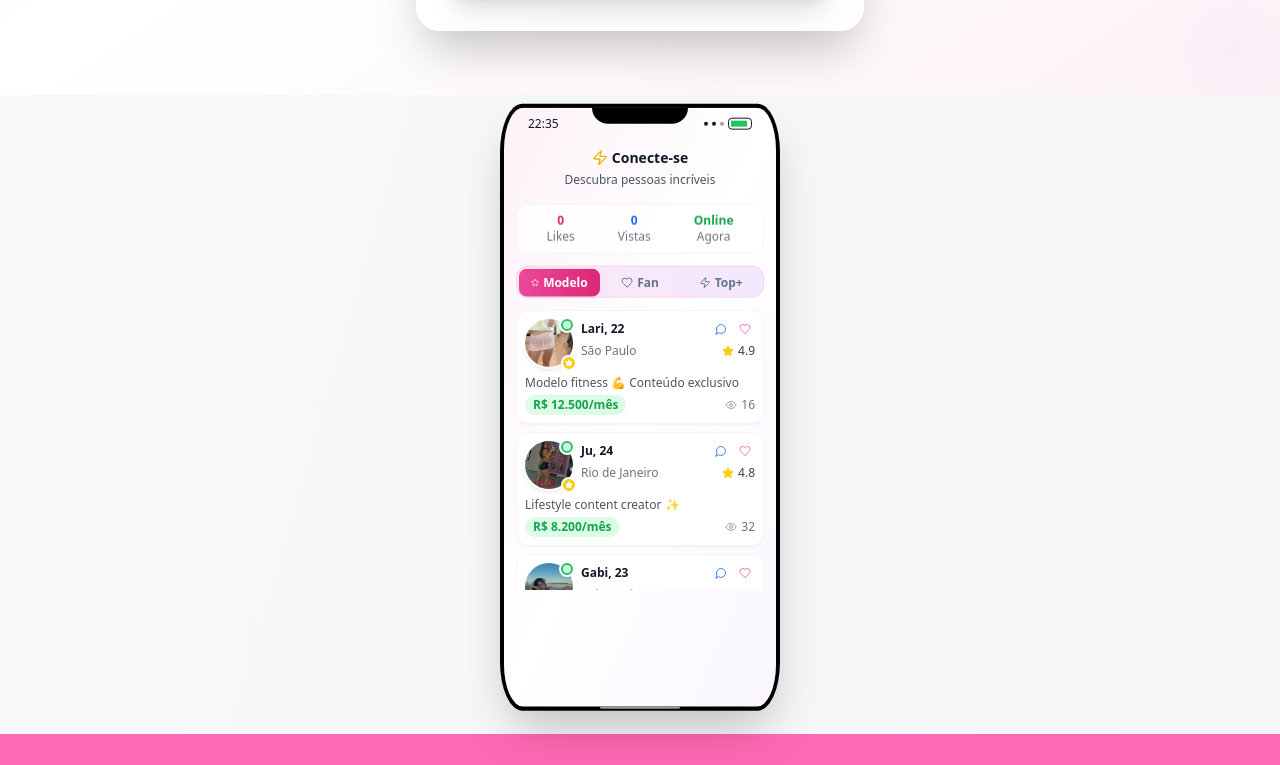
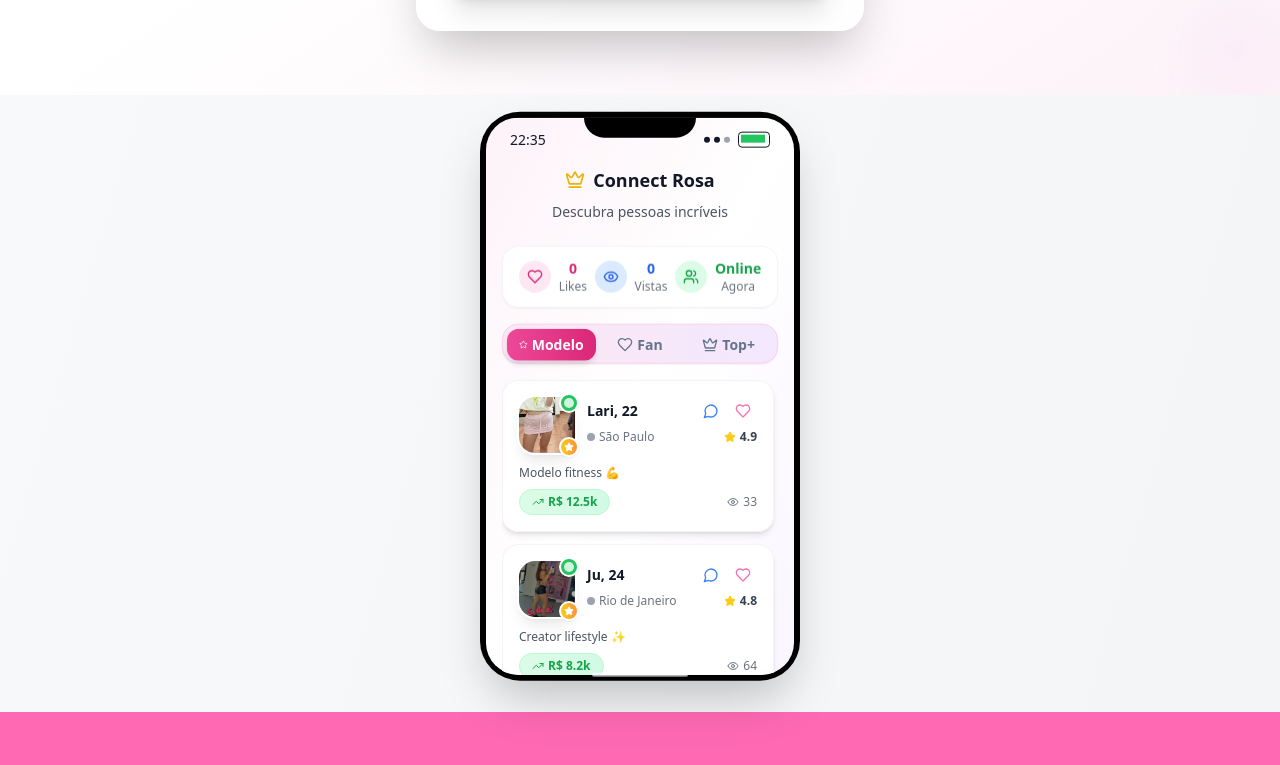
Before and after one commit to akjota2/rosa-mobile-design-flow-85, a React (Vite) app: page / in a window 1280 px wide. Shown: the part 1884-2649 px from the top of the page. Built offline with nearby package versions, Linux system fonts and the light colour scheme.

Commit message:
Refactor: Improve mobile mockup design
Improve the mobile mockup's size and content layout, including professional design and icons.

```diff
--- a/src/components/IPhoneMockup.tsx
+++ b/src/components/IPhoneMockup.tsx
@@ -1,6 +1,6 @@
 
 import { useState, useEffect } from 'react';
-import { Heart, MessageCircle, Star, Zap, Eye, Gift } from 'lucide-react';
+import { Heart, MessageCircle, Star, Zap, Eye, Gift, Users, Crown, TrendingUp } from 'lucide-react';
 import { Tabs, TabsList, TabsTrigger, TabsContent } from '@/components/ui/tabs';
 
 export const IPhoneMockup = () => {
@@ -24,10 +24,10 @@ export const IPhoneMockup = () => {
       size: 36,
       image: '/lovable-uploads/5d3b86d2-dbd3-42d6-bad3-5fd9529b0a78.png',
       isOnline: true,
-      earnings: 'R$ 12.500/mês',
+      earnings: 'R$ 12.5k',
       rating: 4.9,
       location: 'São Paulo',
-      bio: 'Modelo fitness 💪 Conteúdo exclusivo'
+      bio: 'Modelo fitness 💪'
     },
     {
       name: 'Ju',
@@ -35,10 +35,10 @@ export const IPhoneMockup = () => {
       size: 37,
       image: '/lovable-uploads/95f639f1-5e1b-460e-872e-133690efaad5.png',
       isOnline: true,
-      earnings: 'R$ 8.200/mês',
+      earnings: 'R$ 8.2k',
       rating: 4.8,
       location: 'Rio de Janeiro',
-      bio: 'Lifestyle content creator ✨'
+      bio: 'Creator lifestyle ✨'
     },
     {
       name: 'Gabi',
@@ -46,10 +46,10 @@ export const IPhoneMockup = () => {
       size: 35,
       image: '/lovable-uploads/a17b990f-dd9d-413b-bb48-03cd407fc798.png',
       isOnline: true,
-      earnings: 'R$ 15.800/mês',
+      earnings: 'R$ 15.8k',
       rating: 5.0,
       location: 'Belo Horizonte',
-      bio: 'Fashion model 👗 Premium content'
+      bio: 'Fashion model 👗'
     },
     {
       name: 'Carol',
@@ -57,10 +57,10 @@ export const IPhoneMockup = () => {
       size: 38,
       image: '/lovable-uploads/9d336adb-200c-496a-9ec4-4204bd1d2717.png',
       isOnline: false,
-      earnings: 'R$ 9.600/mês',
+      earnings: 'R$ 9.6k',
       rating: 4.7,
       location: 'Porto Alegre',
-      bio: 'Artista digital 🎨 Conteúdo criativo'
+      bio: 'Artista digital 🎨'
     }
   ];
 
@@ -74,7 +74,7 @@ export const IPhoneMockup = () => {
       earnings: 'Premium',
       rating: 4.2,
       location: 'São Paulo',
-      bio: 'Empresário 💼 Busco conexões reais'
+      bio: 'Empresário 💼'
     },
     {
       name: 'Pedro',
@@ -85,7 +85,7 @@ export const IPhoneMockup = () => {
       earnings: 'VIP',
       rating: 4.5,
       location: 'Rio de Janeiro',
-      bio: 'Advogado ⚖️ Respeitoso sempre'
+      bio: 'Advogado ⚖️'
     },
     {
       name: 'Lucas',
@@ -96,7 +96,7 @@ export const IPhoneMockup = () => {
       earnings: 'Premium',
       rating: 4.8,
       location: 'Brasília',
-      bio: 'Médico 👨‍⚕️ Valorizo qualidade'
+      bio: 'Médico 👨‍⚕️'
     },
     {
       name: 'Rafael',
@@ -107,29 +107,7 @@ export const IPhoneMockup = () => {
       earnings: 'Gold',
       rating: 4.3,
       location: 'Curitiba',
-      bio: 'Engenheiro 🔧 Discreto e educado'
-    },
-    {
-      name: 'Diego',
-      age: 31,
-      size: 41,
-      image: 'https://images.unsplash.com/photo-1506794778202-cad84cf45f1d?w=400&h=400&fit=crop&crop=face',
-      isOnline: false,
-      earnings: 'Premium',
-      rating: 4.6,
-      location: 'Salvador',
-      bio: 'Arquiteto 🏗️ Aprecio arte e beleza'
-    },
-    {
-      name: 'Thiago',
-      age: 35,
-      size: 42,
-      image: 'https://images.unsplash.com/photo-1463453091185-61582044d556?w=400&h=400&fit=crop&crop=face',
-      isOnline: true,
-      earnings: 'VIP',
-      rating: 4.7,
-      location: 'Fortaleza',
-      bio: 'CEO 👔 Generoso com quem merece'
+      bio: 'Engenheiro 🔧'
     }
   ];
 
@@ -140,10 +118,10 @@ export const IPhoneMockup = () => {
       size: 37,
       image: '/lovable-uploads/9d336adb-200c-496a-9ec4-4204bd1d2717.png',
       isOnline: true,
-      earnings: 'R$ 25.000/mês',
+      earnings: 'R$ 25k',
       rating: 5.0,
       location: 'São Paulo',
-      bio: '⭐ Top Creator - Conteúdo exclusivo'
+      bio: '⭐ Top Creator'
     },
     {
       name: 'Maria',
@@ -151,10 +129,10 @@ export const IPhoneMockup = () => {
       size: 36,
       image: 'https://images.unsplash.com/photo-1438761681033-6461ffad8d80?w=400&h=400&fit=crop&crop=face',
       isOnline: true,
-      earnings: 'R$ 18.500/mês',
+      earnings: 'R$ 18.5k',
       rating: 4.9,
       location: 'Rio de Janeiro',
-      bio: '🏆 Influencer digital premium'
+      bio: '🏆 Influencer premium'
     },
     {
       name: 'Sofia',
@@ -162,32 +140,10 @@ export const IPhoneMockup = () => {
       size: 35,
       image: 'https://images.unsplash.com/photo-1494790108755-2616b612b786?w=400&h=400&fit=crop&crop=face',
       isOnline: true,
-      earnings: 'R$ 22.300/mês',
+      earnings: 'R$ 22.3k',
       rating: 4.8,
       location: 'Miami',
-      bio: '🌟 International model'
-    },
-    {
-      name: 'Bianca',
-      age: 28,
-      size: 38,
-      image: 'https://images.unsplash.com/photo-1517841905240-472988babdf9?w=400&h=400&fit=crop&crop=face',
-      isOnline: false,
-      earnings: 'R$ 19.800/mês',
-      rating: 4.7,
-      location: 'Barcelona',
-      bio: '💎 Elite content creator'
-    },
-    {
-      name: 'Fernanda',
-      age: 26,
-      size: 36,
-      image: 'https://images.unsplash.com/photo-1534528741775-53994a69daeb?w=400&h=400&fit=crop&crop=face',
-      isOnline: true,
-      earnings: 'R$ 28.700/mês',
-      rating: 5.0,
-      location: 'Dubai',
-      bio: '👑 Luxury lifestyle model'
+      bio: '🌟 International'
     }
   ];
 
@@ -234,84 +190,99 @@ export const IPhoneMockup = () => {
   };
 
   return (
-    <div className="flex justify-center items-center py-4 px-2">
-      <div className="relative w-full max-w-[280px] animate-bounce-gentle">
+    <div className="flex justify-center items-center py-6 px-4">
+      <div className="relative w-full max-w-[320px] animate-bounce-gentle">
         {/* iPhone Frame */}
-        <div className="w-full aspect-[9/19.5] bg-black rounded-[8%] p-1 shadow-2xl">
-          <div className="w-full h-full bg-white rounded-[7%] overflow-hidden relative">
+        <div className="w-full aspect-[9/16] bg-black rounded-[2.5rem] p-1.5 shadow-2xl">
+          <div className="w-full h-full bg-white rounded-[2rem] overflow-hidden relative">
             {/* iPhone Notch */}
-            <div className="absolute top-0 left-1/2 transform -translate-x-1/2 w-24 h-4 bg-black rounded-b-2xl z-10"></div>
+            <div className="absolute top-0 left-1/2 transform -translate-x-1/2 w-28 h-5 bg-black rounded-b-3xl z-10"></div>
 
             {/* Status Bar */}
-            <div className="absolute top-1 left-0 right-0 flex justify-between items-center px-6 pt-1 text-xs font-medium text-gray-900 z-10">
+            <div className="absolute top-2 left-0 right-0 flex justify-between items-center px-6 pt-1 text-sm font-medium text-gray-900 z-10">
               <span>{formatTime(currentTime)}</span>
-              <div className="flex items-center space-x-1">
+              <div className="flex items-center space-x-2">
                 <div className="flex space-x-1">
-                  <div className="w-1 h-1 bg-gray-900 rounded-full"></div>
-                  <div className="w-1 h-1 bg-gray-900 rounded-full"></div>
-                  <div className="w-1 h-1 bg-gray-400 rounded-full"></div>
+                  <div className="w-1.5 h-1.5 bg-gray-900 rounded-full"></div>
+                  <div className="w-1.5 h-1.5 bg-gray-900 rounded-full"></div>
+                  <div className="w-1.5 h-1.5 bg-gray-400 rounded-full"></div>
                 </div>
-                <div className="w-6 h-3 border border-gray-900 rounded-sm">
-                  <div className="w-4 h-1.5 bg-green-500 rounded-xs m-0.5"></div>
+                <div className="w-8 h-4 border border-gray-900 rounded-sm">
+                  <div className="w-6 h-2 bg-green-500 rounded-xs m-0.5"></div>
                 </div>
               </div>
             </div>
 
             {/* Screen Content */}
-            <div className="h-full bg-gradient-to-br from-pink-50 via-white to-purple-50 pt-8 px-3">
+            <div className="h-full bg-gradient-to-br from-pink-50 via-white to-purple-50 pt-10 px-4">
               {/* Header */}
-              <div className="text-center mb-4 pt-2">
-                <h2 className="text-sm font-bold text-gray-900 mb-1 flex items-center justify-center">
-                  <Zap className="w-4 h-4 text-yellow-500 mr-1" />
-                  Conecte-se
+              <div className="text-center mb-6 pt-2">
+                <h2 className="text-lg font-bold text-gray-900 mb-2 flex items-center justify-center">
+                  <Crown className="w-5 h-5 text-yellow-500 mr-2" />
+                  Connect Rosa
                 </h2>
-                <p className="text-xs text-gray-600">Descubra pessoas incríveis</p>
+                <p className="text-sm text-gray-600">Descubra pessoas incríveis</p>
               </div>
 
               {/* Stats Bar */}
-              <div className="flex justify-around mb-3 bg-white/80 backdrop-blur-sm rounded-xl p-2 border border-gray-100">
-                <div className="text-center">
-                  <div className="text-xs font-bold text-pink-600">{likedProfiles.size}</div>
-                  <div className="text-xs text-gray-500">Likes</div>
+              <div className="flex justify-around mb-4 bg-white/90 backdrop-blur-sm rounded-2xl p-3 border border-gray-100 shadow-sm">
+                <div className="text-center flex items-center space-x-2">
+                  <div className="w-8 h-8 bg-pink-100 rounded-full flex items-center justify-center">
+                    <Heart className="w-4 h-4 text-pink-600" />
+                  </div>
+                  <div>
+                    <div className="text-sm font-bold text-pink-600">{likedProfiles.size}</div>
+                    <div className="text-xs text-gray-500">Likes</div>
+                  </div>
                 </div>
-                <div className="text-center">
-                  <div className="text-xs font-bold text-blue-600">{viewedProfiles.size}</div>
-                  <div className="text-xs text-gray-500">Vistas</div>
+                <div className="text-center flex items-center space-x-2">
+                  <div className="w-8 h-8 bg-blue-100 rounded-full flex items-center justify-center">
+                    <Eye className="w-4 h-4 text-blue-600" />
+                  </div>
+                  <div>
+                    <div className="text-sm font-bold text-blue-600">{viewedProfiles.size}</div>
+                    <div className="text-xs text-gray-500">Vistas</div>
+                  </div>
                 </div>
-                <div className="text-center">
-                  <div className="text-xs font-bold text-green-600">Online</div>
-                  <div className="text-xs text-gray-500">Agora</div>
+                <div className="text-center flex items-center space-x-2">
+                  <div className="w-8 h-8 bg-green-100 rounded-full flex items-center justify-center">
+                    <Users className="w-4 h-4 text-green-600" />
+                  </div>
+                  <div>
+                    <div className="text-sm font-bold text-green-600">Online</div>
+                    <div className="text-xs text-gray-500">Agora</div>
+                  </div>
                 </div>
               </div>
 
               {/* Tabs */}
               <Tabs value={selectedTab} onValueChange={setSelectedTab} className="w-full">
-                <TabsList className="grid w-full grid-cols-3 mb-3 bg-gradient-to-r from-pink-100 to-purple-100 p-0.5 rounded-xl h-8 border border-pink-200">
+                <TabsList className="grid w-full grid-cols-3 mb-4 bg-gradient-to-r from-pink-100 to-purple-100 p-1 rounded-2xl h-10 border border-pink-200 shadow-sm">
                   <TabsTrigger
                     value="modelo"
-                    className="data-[state=active]:bg-gradient-to-r data-[state=active]:from-pink-500 data-[state=active]:to-pink-600 data-[state=active]:text-white text-xs font-semibold rounded-lg transition-all duration-300 flex items-center justify-center"
+                    className="data-[state=active]:bg-gradient-to-r data-[state=active]:from-pink-500 data-[state=active]:to-pink-600 data-[state=active]:text-white text-sm font-semibold rounded-xl transition-all duration-300 flex items-center justify-center data-[state=active]:shadow-md"
                   >
-                    <Star className="w-3 h-3 mr-1" />
+                    <Star className="w-4 h-4 mr-1" />
                     Modelo
                   </TabsTrigger>
                   <TabsTrigger
                     value="admirador"
-                    className="data-[state=active]:bg-gradient-to-r data-[state=active]:from-blue-500 data-[state=active]:to-blue-600 data-[state=active]:text-white text-xs font-semibold rounded-lg transition-all duration-300 flex items-center justify-center"
+                    className="data-[state=active]:bg-gradient-to-r data-[state=active]:from-blue-500 data-[state=active]:to-blue-600 data-[state=active]:text-white text-sm font-semibold rounded-xl transition-all duration-300 flex items-center justify-center data-[state=active]:shadow-md"
                   >
-                    <Heart className="w-3 h-3 mr-1" />
+                    <Heart className="w-4 h-4 mr-1" />
                     Fan
                   </TabsTrigger>
                   <TabsTrigger
                     value="top"
-                    className="data-[state=active]:bg-gradient-to-r data-[state=active]:from-purple-500 data-[state=active]:to-purple-600 data-[state=active]:text-white text-xs font-semibold rounded-lg transition-all duration-300 flex items-center justify-center"
+                    className="data-[state=active]:bg-gradient-to-r data-[state=active]:from-purple-500 data-[state=active]:to-purple-600 data-[state=active]:text-white text-sm font-semibold rounded-xl transition-all duration-300 flex items-center justify-center data-[state=active]:shadow-md"
                   >
-                    <Zap className="w-3 h-3 mr-1" />
+                    <Crown className="w-4 h-4 mr-1" />
                     Top+
                   </TabsTrigger>
                 </TabsList>
 
                 {/* Profile List */}
-                <div className="space-y-2 max-h-[280px] overflow-y-auto scrollbar-thin scrollbar-thumb-pink-300 scrollbar-track-transparent">
+                <div className="space-y-3 max-h-[340px] overflow-y-auto scrollbar-thin scrollbar-thumb-pink-300 scrollbar-track-transparent pr-1">
                   {getCurrentProfiles().map((profile, index) => {
                     const profileId = `${selectedTab}-${profile.name}`;
                     const isLiked = likedProfiles.has(profileId);
@@ -320,48 +291,48 @@ export const IPhoneMockup = () => {
                     return (
                       <div
                         key={index}
-                        className={`relative p-2 bg-white/90 backdrop-blur-sm rounded-xl shadow-sm hover:shadow-md transition-all duration-300 cursor-pointer transform hover:scale-[1.02] active:scale-[0.98] border ${isViewed ? 'border-pink-200 bg-pink-50/50' : 'border-gray-100'}`}
+                        className={`relative p-4 bg-white/95 backdrop-blur-sm rounded-2xl shadow-md hover:shadow-lg transition-all duration-300 cursor-pointer transform hover:scale-[1.02] active:scale-[0.98] border ${isViewed ? 'border-pink-200 bg-pink-50/50' : 'border-gray-100'}`}
                         onClick={() => handleProfileClick(profile.name)}
                       >
                         {/* Profile Header */}
-                        <div className="flex items-start space-x-2 mb-2">
+                        <div className="flex items-start space-x-3 mb-3">
                           <div className="relative flex-shrink-0">
                             <img
                               src={profile.image}
                               alt={profile.name}
-                              className="w-12 h-12 rounded-full object-cover ring-2 ring-white shadow-md"
+                              className="w-14 h-14 rounded-2xl object-cover ring-2 ring-white shadow-lg"
                             />
                             {profile.isOnline && (
-                              <div className="absolute -top-0.5 -right-0.5 w-4 h-4 bg-green-500 rounded-full border-2 border-white shadow-sm flex items-center justify-center">
-                                <div className="w-2 h-2 bg-white rounded-full animate-pulse"></div>
+                              <div className="absolute -top-1 -right-1 w-5 h-5 bg-green-500 rounded-full border-2 border-white shadow-sm flex items-center justify-center">
+                                <div className="w-2.5 h-2.5 bg-white rounded-full animate-pulse"></div>
                               </div>
                             )}
                             {profile.rating >= 4.8 && (
-                              <div className="absolute -bottom-1 -right-1 w-4 h-4 bg-yellow-400 rounded-full border-2 border-white flex items-center justify-center">
-                                <Star className="w-2 h-2 text-white fill-white" />
+                              <div className="absolute -bottom-1 -right-1 w-5 h-5 bg-gradient-to-r from-yellow-400 to-orange-400 rounded-full border-2 border-white flex items-center justify-center shadow-sm">
+                                <Star className="w-2.5 h-2.5 text-white fill-white" />
                               </div>
                             )}
                           </div>
 
                           <div className="flex-1 min-w-0">
-                            <div className="flex items-center justify-between">
-                              <h3 className="font-semibold text-gray-900 text-xs flex items-center">
+                            <div className="flex items-center justify-between mb-1">
+                              <h3 className="font-bold text-gray-900 text-sm flex items-center">
                                 {profile.name}, {profile.age}
-                                {selectedTab === 'top' && <Zap className="w-3 h-3 text-yellow-500 ml-1" />}
+                                {selectedTab === 'top' && <Crown className="w-3 h-3 text-yellow-500 ml-1" />}
                               </h3>
                               <div className="flex items-center space-x-1">
                                 <button
-                                  className="p-1 hover:bg-pink-100 rounded-full transition-all duration-300"
+                                  className="p-1.5 hover:bg-blue-100 rounded-full transition-all duration-300 hover:scale-110"
                                   onClick={(e) => handleMessageClick(profile.name, e)}
                                 >
-                                  <MessageCircle className="w-3 h-3 text-blue-500" />
+                                  <MessageCircle className="w-4 h-4 text-blue-500" />
                                 </button>
                                 <button
-                                  className="p-1 hover:bg-pink-100 rounded-full transition-all duration-300"
+                                  className="p-1.5 hover:bg-pink-100 rounded-full transition-all duration-300 hover:scale-110"
                                   onClick={(e) => handleHeartClick(profileId, e)}
                                 >
                                   <Heart
-                                    className={`w-3 h-3 transition-all duration-300 ${
+                                    className={`w-4 h-4 transition-all duration-300 ${
                                       isLiked
                                         ? 'text-pink-500 fill-pink-500 scale-110'
                                         : 'text-pink-400 hover:text-pink-500'
@@ -371,46 +342,56 @@ export const IPhoneMockup = () => {
                               </div>
                             </div>
 
-                            <div className="flex items-center justify-between mt-1">
-                              <span className="text-xs text-gray-500">{profile.location}</span>
+                            <div className="flex items-center justify-between mb-2">
+                              <span className="text-xs text-gray-500 flex items-center">
+                                <div className="w-2 h-2 bg-gray-400 rounded-full mr-1"></div>
+                                {profile.location}
+                              </span>
                               <div className="flex items-center space-x-1">
                                 <Star className="w-3 h-3 text-yellow-400 fill-yellow-400" />
-                                <span className="text-xs font-medium text-gray-700">{profile.rating}</span>
+                                <span className="text-xs font-semibold text-gray-700">{profile.rating}</span>
                               </div>
                             </div>
                           </div>
                         </div>
 
                         {/* Profile Details */}
-                        <div className="space-y-1">
-                          <p className="text-xs text-gray-600 line-clamp-1">{profile.bio}</p>
+                        <div className="space-y-2">
+                          <p className="text-xs text-gray-600 font-medium">{profile.bio}</p>
 
                           <div className="flex items-center justify-between">
                             <div className="flex items-center space-x-2">
-                              {selectedTab !== 'admirador' && (
-                                <span className="text-xs font-semibold text-green-600 bg-green-100 px-2 py-0.5 rounded-full">
+                              {selectedTab === 'modelo' && (
+                                <span className="text-xs font-bold text-green-600 bg-gradient-to-r from-green-100 to-emerald-100 px-3 py-1 rounded-full border border-green-200 flex items-center">
+                                  <TrendingUp className="w-3 h-3 mr-1" />
                                   {profile.earnings}
                                 </span>
                               )}
                               {selectedTab === 'admirador' && (
-                                <span className="text-xs font-semibold text-blue-600 bg-blue-100 px-2 py-0.5 rounded-full flex items-center">
+                                <span className="text-xs font-bold text-blue-600 bg-gradient-to-r from-blue-100 to-cyan-100 px-3 py-1 rounded-full border border-blue-200 flex items-center">
                                   <Gift className="w-3 h-3 mr-1" />
+                                  {profile.earnings}
+                                </span>
+                              )}
+                              {selectedTab === 'top' && (
+                                <span className="text-xs font-bold text-purple-600 bg-gradient-to-r from-purple-100 to-pink-100 px-3 py-1 rounded-full border border-purple-200 flex items-center">
+                                  <Crown className="w-3 h-3 mr-1" />
                                   {profile.earnings}
                                 </span>
                               )}
                             </div>
 
-                            <div className="flex items-center space-x-1">
-                              <Eye className="w-3 h-3 text-gray-400" />
-                              <span className="text-xs text-gray-500">{Math.floor(Math.random() * 50) + 10}</span>
+                            <div className="flex items-center space-x-1 text-xs text-gray-500">
+                              <Eye className="w-3 h-3" />
+                              <span>{Math.floor(Math.random() * 100) + 20}</span>
                             </div>
                           </div>
                         </div>
 
                         {/* Interaction Indicators */}
                         {isLiked && (
-                          <div className="absolute top-1 right-1">
-                            <Heart className="w-4 h-4 text-pink-500 fill-pink-500 animate-pulse" />
+                          <div className="absolute top-2 right-2">
+                            <Heart className="w-5 h-5 text-pink-500 fill-pink-500 animate-pulse drop-shadow-sm" />
                           </div>
                         )}
                       </div>
@@ -423,7 +404,7 @@ export const IPhoneMockup = () => {
         </div>
 
         {/* Home Indicator */}
-        <div className="absolute bottom-0.5 left-1/2 transform -translate-x-1/2 w-20 h-0.5 bg-white rounded-full opacity-60"></div>
+        <div className="absolute bottom-1 left-1/2 transform -translate-x-1/2 w-24 h-1 bg-white rounded-full opacity-70"></div>
       </div>
     </div>
   );
```
